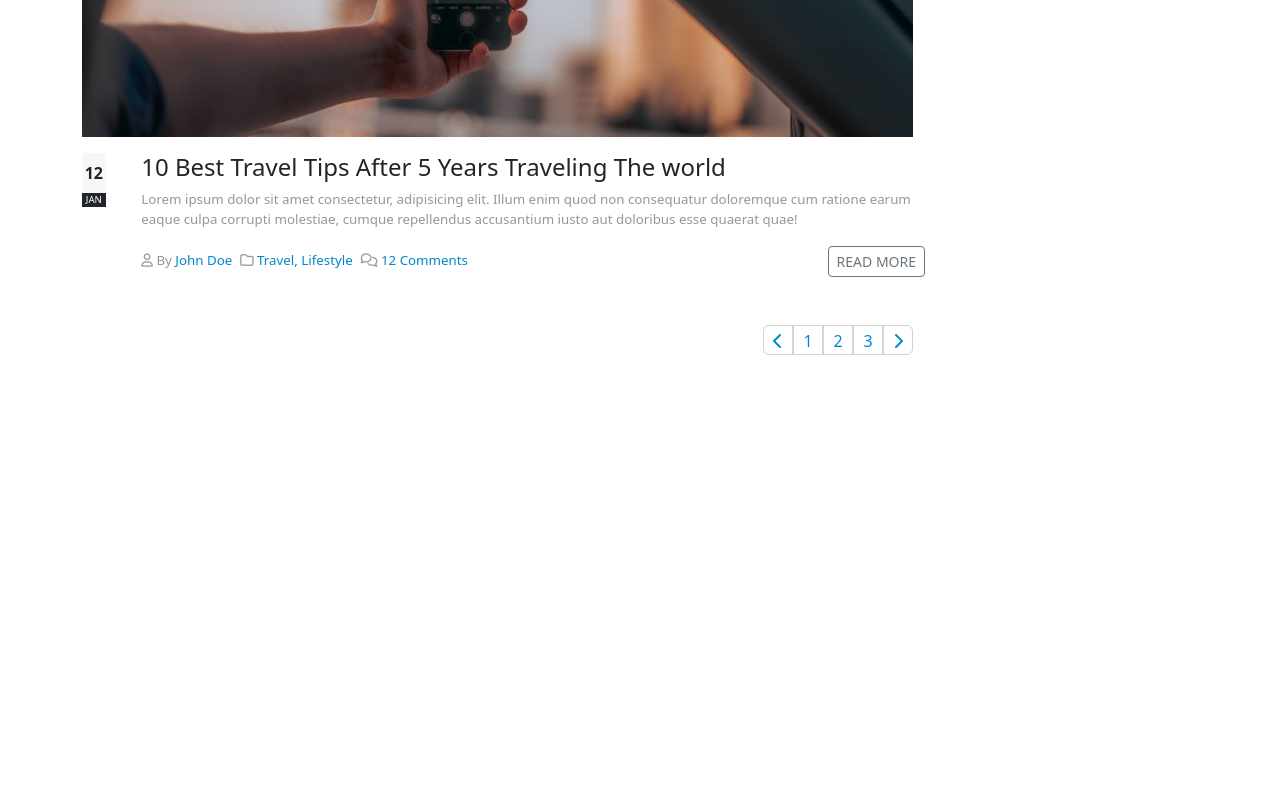
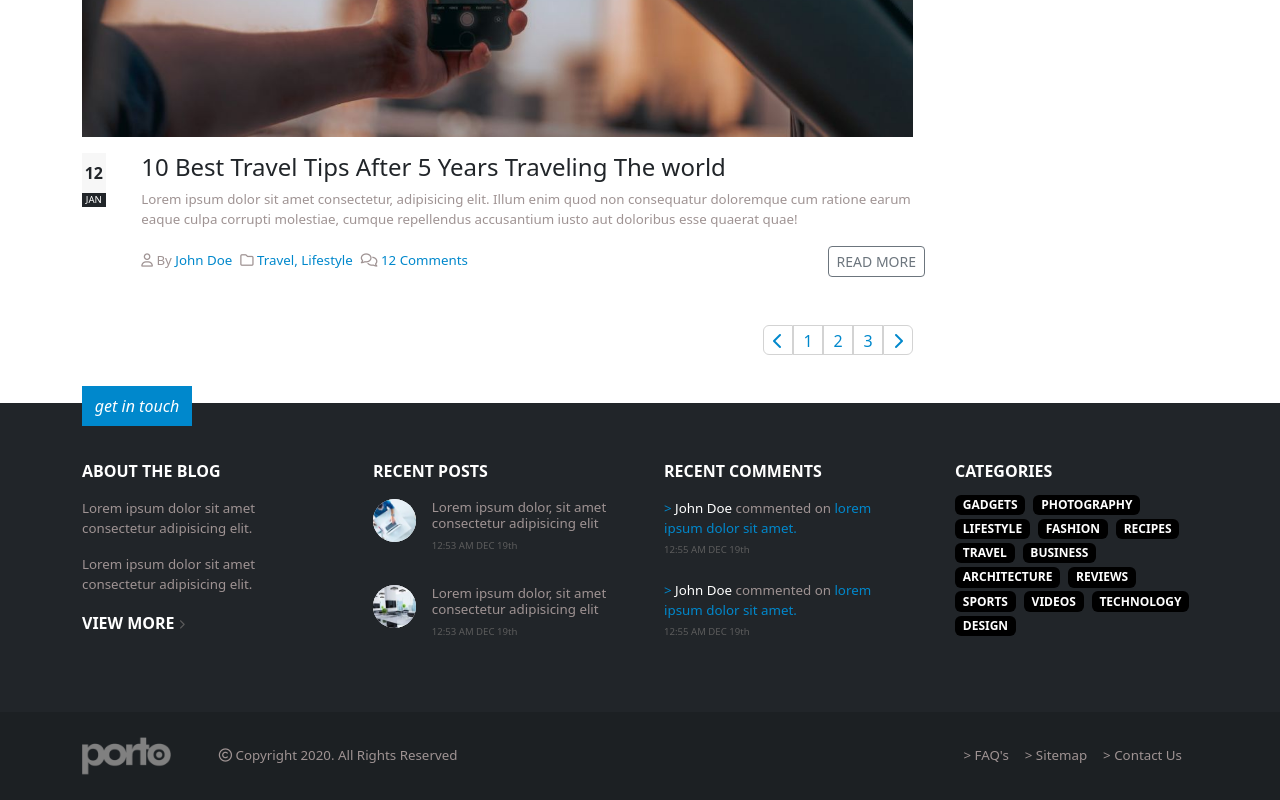
Before and after one commit to riccardococciolo/proj-html-vuejs, a Vue app: page / in a window 1280 px wide. Shown: the part 3752-4552 px from the top of the page. Before the commit the page ends 4155 px from the top, so only its background shows below. Built offline with nearby package versions, Linux system fonts and the light colour scheme.

Commit message:
add: footer

```diff
--- a/src/components/AppFooter.vue
+++ b/src/components/AppFooter.vue
@@ -1,16 +1,113 @@
 <script>
 export default {
-
+    data() {
+        return {
+            imgs: ["our-office-4-square.jpg", "our-office-5-square.jpg"],
+            categories: ["GADGETS", "PHOTOGRAPHY", "LIFESTYLE", "FASHION", "RECIPES", "TRAVEL", "BUSINESS", "ARCHITECTURE", "REVIEWS", "SPORTS", "VIDEOS", "TECHNOLOGY", "DESIGN",],
+        }
+    },
+    methods: {
+        getImgPath(img) {
+            return new URL(`../assets/img/${img}`, import.meta.url).href
+        },
+    },
 }
 </script>
 
 <template>
-    <div>
-
+    <div class="wrapper-top py-2 text-white">
+        <div class="container py-5">
+            <div class="row row-cols-4 g-5">
+                <div class="col">
+                    <span class="fw-bold">ABOUT THE BLOG</span>
+                    <p class="text-grey pt-3">Lorem ipsum dolor sit amet consectetur adipisicing elit.</p>
+                    <p class="text-grey">Lorem ipsum dolor sit amet consectetur adipisicing elit.</p>
+                    <span class="fw-bold">VIEW MORE <i class="fa-solid fa-chevron-right text-sm align-middle"></i></span>
+                </div>
+                <div class="col">
+                    <span class="fw-bold">RECENT POSTS</span>
+                    <div v-for="(img) in imgs" class="row pt-3">
+                        <div class=" col-3">
+                            <img :src="getImgPath(img)" class="img-thumbnail p-0 border-0 rounded-circle" alt="">
+                        </div>
+                        <div class="d-flex flex-wrap align-items-start p-0 gap-2 ps-1 col-9">
+                            <h6 class="w-100 m-0 text-grey">Lorem ipsum dolor, sit amet consectetur adipisicing elit</h6>
+                            <p class="text-grey text-sm">12:53 AM DEC 19th</p>
+                        </div>
+                    </div>
+                </div>
+                <div class="col">
+                    <span class="fw-bold d-inline-block pb-2">RECENT COMMENTS</span>
+                    <div v-for="(num) in 2" class="pt-2">
+                        <p class="text-grey m-0"><span class="text-blue">></span> <span class="text-white">John Doe</span> commented on <span class="text-blue">lorem ipsum dolor sit amet.</span></p>
+                        <p class="text-grey text-sm pt-1">12:55 AM DEC 19th</p>
+                    </div>
+                </div>
+                <div class="col">
+                    <span class="fw-bold">CATEGORIES</span>
+                    <div class="pt-2">
+                        <span v-for="(category) in categories" class="badge bg-black badge-sm me-2">{{ category }}</span>
+                    </div>
+                </div>
+            </div>
+        </div>
+    </div>
+    <div class="wrapper-bottom py-4">
+        <div class="container-sm d-flex justify-content-between align-items-center">
+            <div>
+                <img src="../assets/img/logo-footer.png" alt="" class="">
+                <span class="text-grey d-inline-block ps-5"><i class="fa-regular fa-copyright"></i> Copyright 2020. All Rights Reserved</span>
+            </div>
+            <div class="text-grey">
+                <span class="pe-3">> FAQ's</span>
+                <span class="pe-3">> Sitemap</span>
+                <span class="pe-3">> Contact Us</span>
+            </div>
+        </div>
     </div>
 </template>
 
 <style lang="scss" scoped>
-    @use "../style/partials/variables" as *;
+@use "../style/partials/variables" as *;
 
+.wrapper-top {
+    background-color: $footer-background-primary;
+}
+
+.text-grey {
+    color: $text-grey;
+    font-size: smaller;
+}
+
+.text-sm {
+    font-size: .6rem;
+    color: rgb(92, 92, 92);
+}
+.text-blue {
+    color: $primary-color;
+}
+
+.container {
+    position: relative;
+    &::after {
+        content: "get in touch";
+        padding: .5rem .8rem;
+        background-color: $primary-color;
+        position: absolute;
+        top: -25px;
+        left: 10;
+        font-style: oblique;
+    }
+}
+
+.wrapper-bottom {
+    background-color: $footer-background-secondary;
+}
+
+.container-sm {
+    img {
+        height: 40px;
+        filter: brightness(0.5);
+    }
+}
 </style>
```
